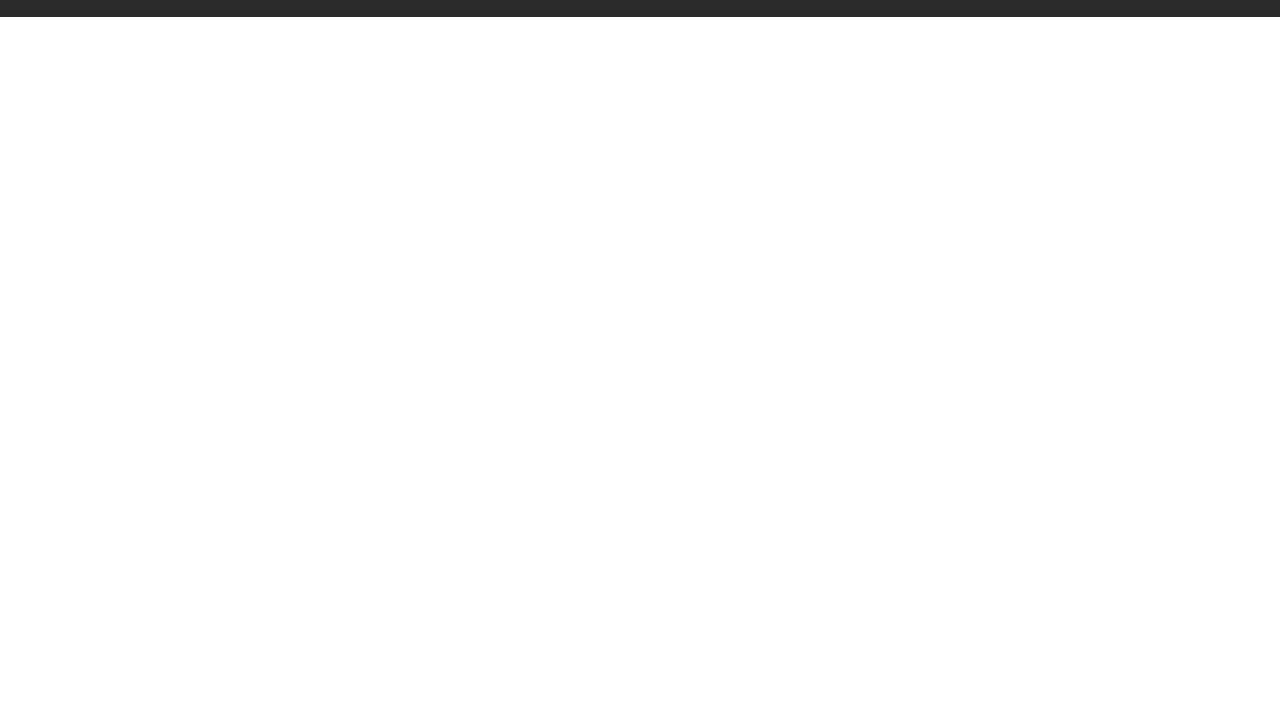
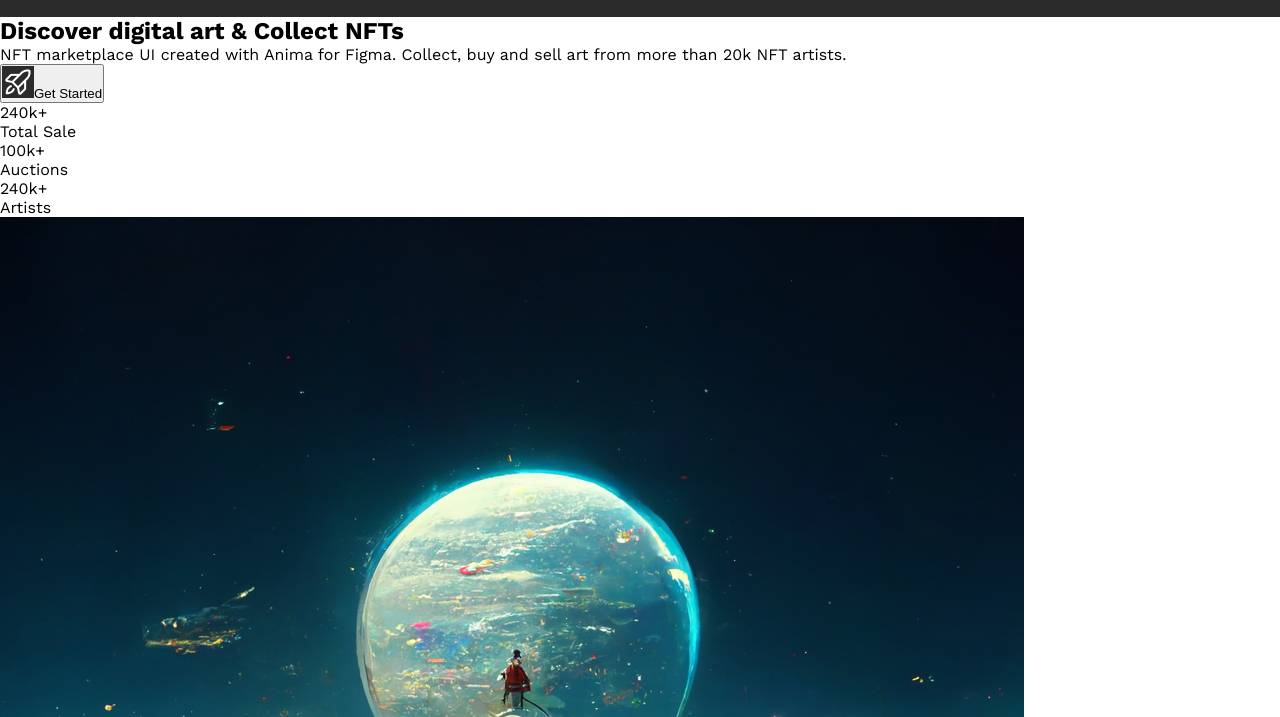
Before and after one commit to haa-meem/NFT-Marketplace, a plain HTML site: page index.html in a window 1280 px wide. Shown: the part 83-800 px from the top of the page. Drawn offline with nearby package versions, Linux system fonts and the light colour scheme.

Commit message:
Working on Hero Section/Banner

```diff
--- a/index.html
+++ b/index.html
@@ -22,6 +22,24 @@
             <button class="btn"><img src="./assets/User.png" alt="" width="20px" height="20px">Sign Up</button>
         </div>
     </nav>
+
+    <!-- Hero Section -->
+     <section>
+        <div>
+            <h1>Discover digital art & Collect NFTs</h1>
+            <p>NFT marketplace UI created with Anima for Figma. Collect, buy and sell art from more than 20k NFT artists.</p>
+            <button><img src="./assets/RocketLaunch.png" alt="">Get Started</button>
+            <p>240k+<br>Total Sale</p>
+            <p>100k+<br>Auctions</p>
+            <p>240k+<br>Artists</p>
+        </div>
+        <div>
+            <img src="./assets/Futuristic_Space_Walking.png" alt="">
+            <h3>Space Walking</h3>
+            <img src="./assets/animakid.png" alt="">
+            <span>Animakid</span>
+        </div>
+     </section>
 </body>
 
 </html>
```
Also changed, not shown: assets/RocketLaunch.png (added).
